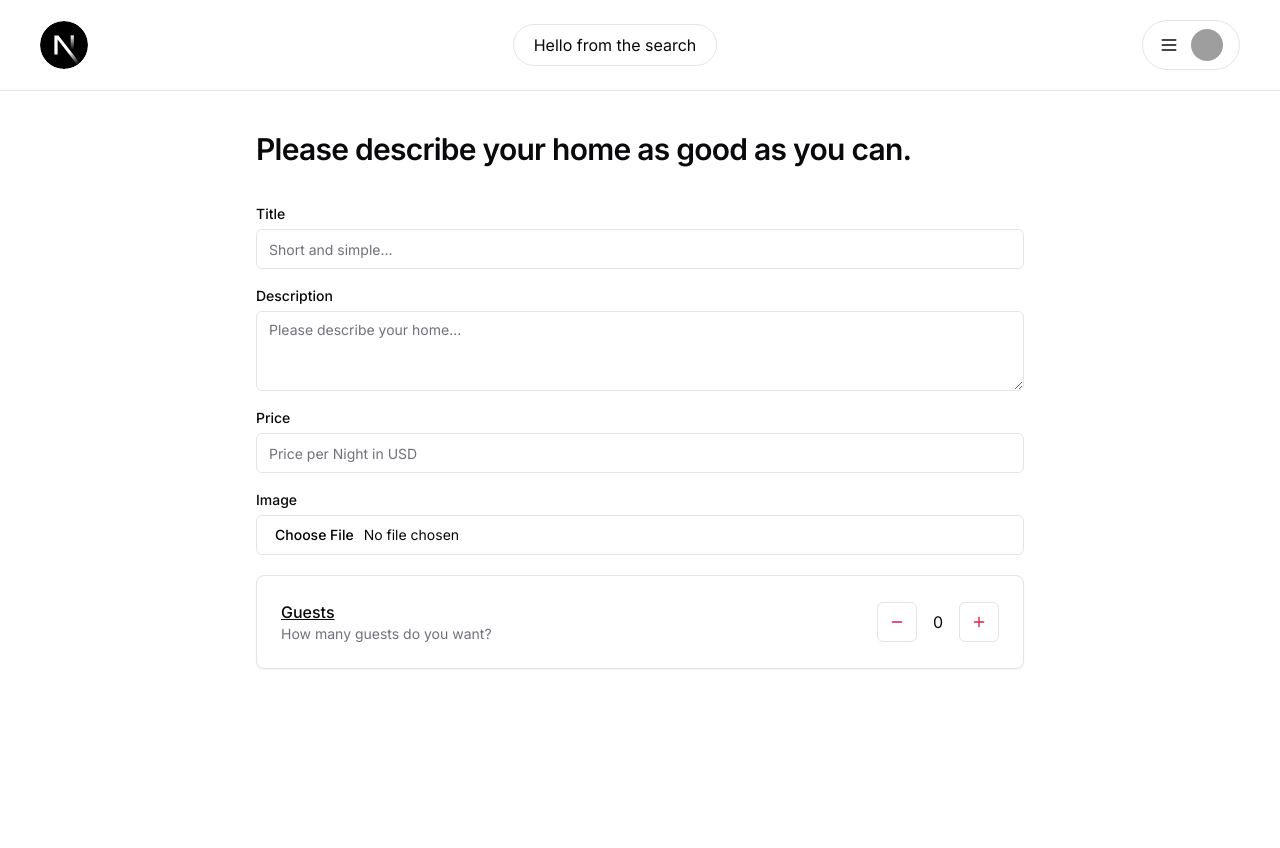
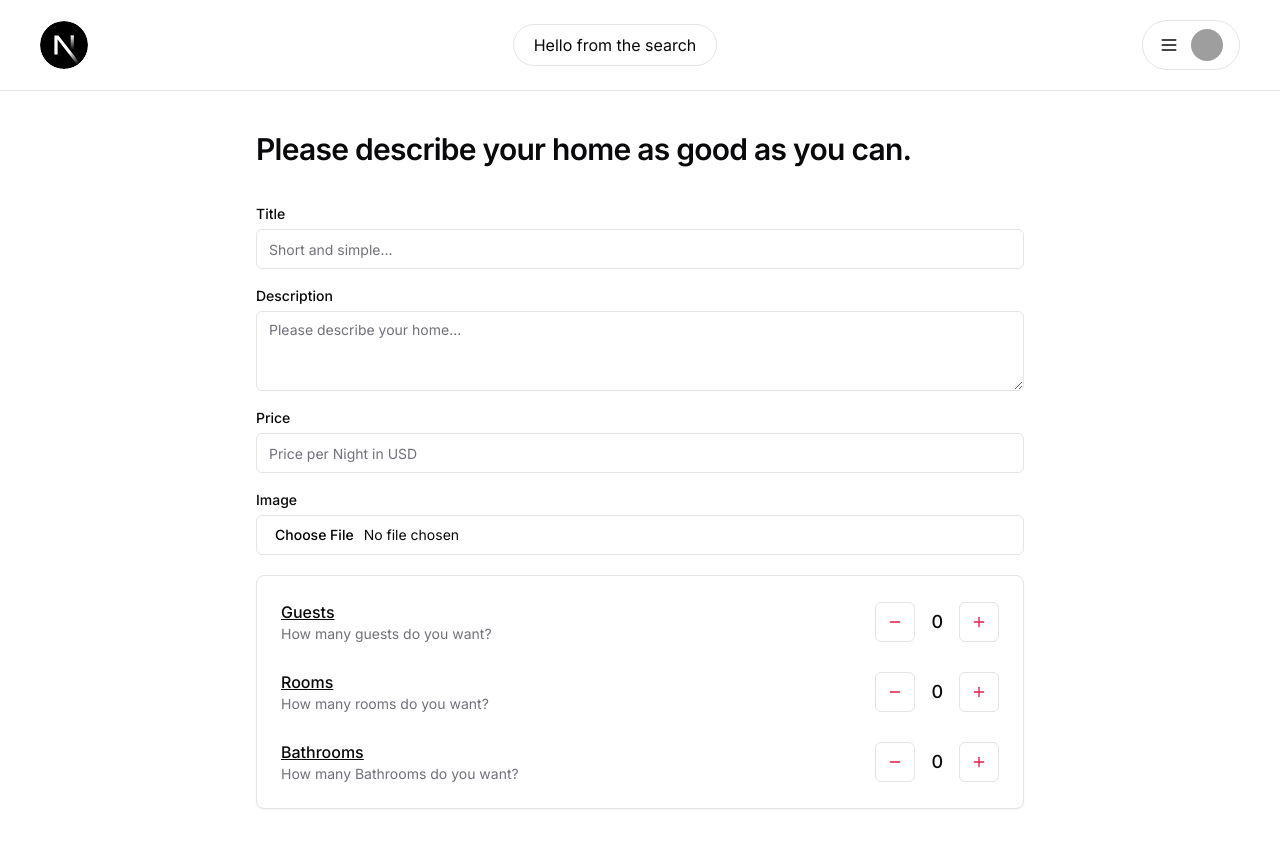
Before and after one commit to LikeGeohotz/airbnb-next14, a Next.js app: page /create/1/description in a window 1280 px wide. Shown: the top 848 px of the page. Before the commit the page ends 813 px from the top, so only its background shows below. Built offline with nearby package versions, Linux system fonts and the light colour scheme; no server answers; grey boxes are pictures that could not be loaded.

Commit message:
Fourth commit

```diff
--- a/app/components/Counter.tsx
+++ b/app/components/Counter.tsx
@@ -6,13 +6,24 @@ import { useState } from 'react';
 
 export function Counter() {
 	const [amount, setAmount] = useState(0);
+
+	function increase() {
+		setAmount(amount + 1);
+	}
+
+	function decrease() {
+		if (amount > 0) {
+			setAmount(amount - 1);
+		}
+	}
+
 	return (
 		<div className='flex items-center gap-x-4'>
-			<Button variant='outline' size='icon' type='button'>
+			<Button variant='outline' size='icon' type='button' onClick={decrease}>
 				<Minus className='h-4 w-4 text-primary' />
 			</Button>
-			<p>0</p>
-			<Button variant='outline' size='icon' type='button'>
+			<p className='font-medium text-lg'>{amount}</p>
+			<Button variant='outline' size='icon' type='button' onClick={increase}>
 				<Plus className='h-4 w-4 text-primary' />
 			</Button>
 		</div>
--- a/app/create/[id]/description/page.tsx
+++ b/app/create/[id]/description/page.tsx
@@ -57,6 +57,24 @@ export default function DescriptionPage() {
 								</div>
 								<Counter />
 							</div>
+							<div className='flex items-center justify-between'>
+								<div className='flex flex-col'>
+									<h3 className='underline font-medium'>Rooms</h3>
+									<p className='text-muted-foreground text-sm'>
+										How many rooms do you want?
+									</p>
+								</div>
+								<Counter />
+							</div>
+							<div className='flex items-center justify-between'>
+								<div className='flex flex-col'>
+									<h3 className='underline font-medium'>Bathrooms</h3>
+									<p className='text-muted-foreground text-sm'>
+										How many Bathrooms do you want?
+									</p>
+								</div>
+								<Counter />
+							</div>
 						</CardHeader>
 					</Card>
 				</div>
```
